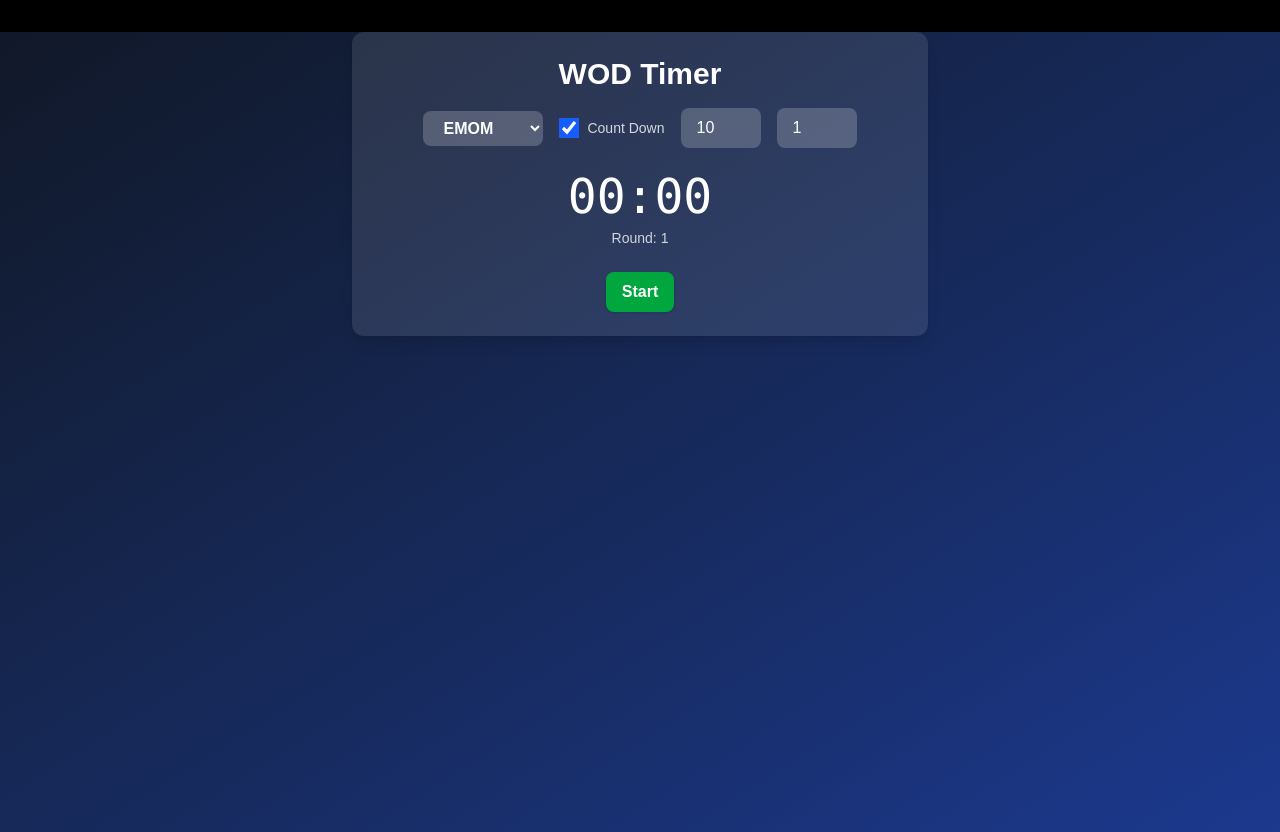
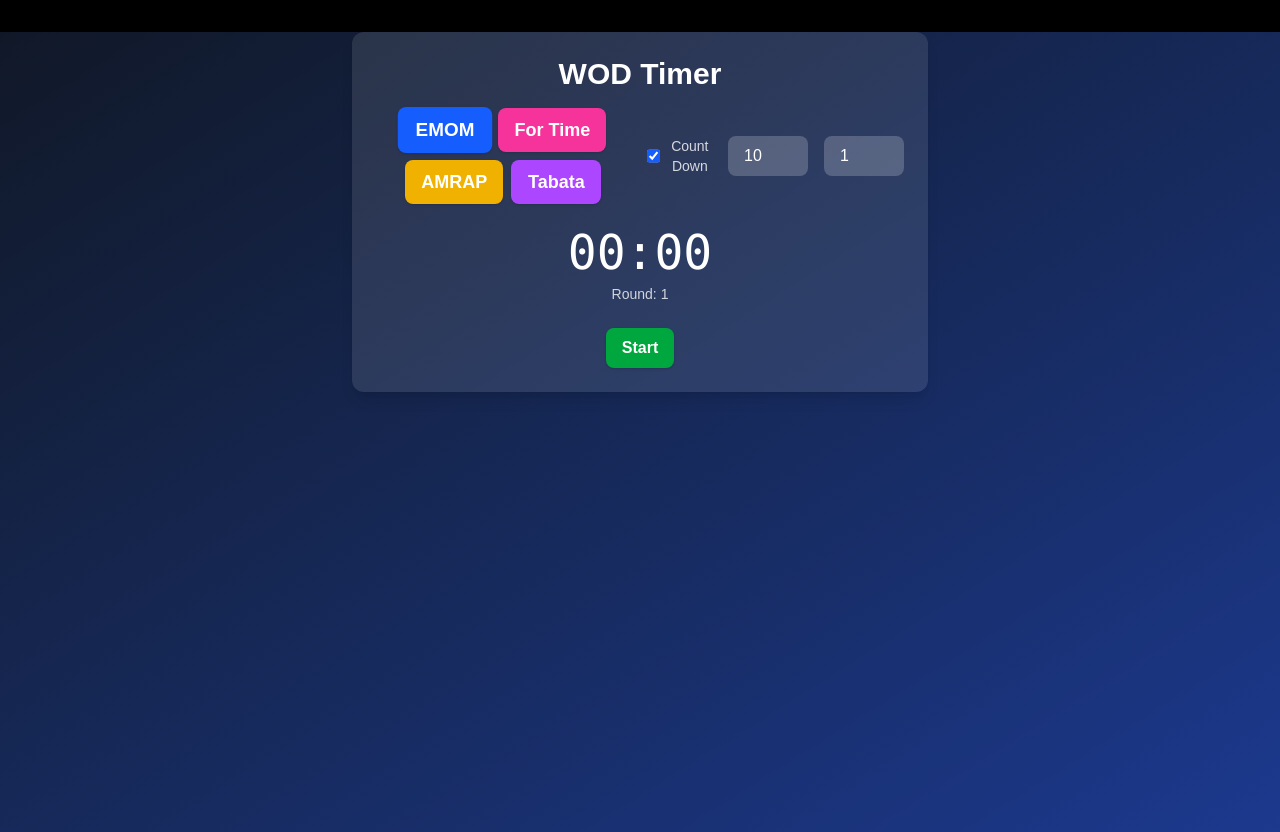
Before and after one commit to avielj/wodshuffle, a Next.js app: page /timer in a window 1280 px wide. Built offline with nearby package versions, Linux system fonts and the light colour scheme.

Commit message:
UI: WOD Timer uses colorful buttons for timer type selection; bugfix: always pass { wod } to onGenerate/onFavorite

```diff
--- a/src/app/layout.js
+++ b/src/app/layout.js
@@ -47,6 +47,7 @@ export default function RootLayout({ children }) {
         <meta property="twitter:description" content="Craft custom CrossFit workouts with ease! Select your target muscle groups and intensity level, and WOD Shuffler generates a personalized workout with warmup, strength, and metcon sections, including benchmark workout suggestions." />
         <meta property="twitter:image" content="/logo.png" />
         <link rel="manifest" href="/manifest.json" />
+        <script async src="https://pagead2.googlesyndication.com/pagead/js/adsbygoogle.js?client=ca-pub-2127645768957841" crossOrigin="anonymous"></script>
       </Head>
       <body className={`${geistSans.variable} ${geistMono.variable} antialiased`}>
         {/* <nav className="w-full flex justify-center py-4 bg-black/30 mb-4">
--- a/src/components/WODTimer.jsx
+++ b/src/components/WODTimer.jsx
@@ -229,13 +229,26 @@ export default function WODTimer() {
     <div className="max-w-xl mx-auto bg-white/10 rounded-xl p-4 sm:p-6 shadow-lg mt-4 sm:mt-8 text-center">
       <h2 className="text-3xl font-bold mb-4">WOD Timer</h2>
       <div className="flex flex-col sm:flex-row gap-4 mb-6 justify-center items-center">
-        <select
-          className="rounded px-3 py-2 bg-white/20 text-white font-semibold"
-          value={timerType}
-          onChange={e => { setTimerType(e.target.value); reset(); }}
-        >
-          {TIMER_TYPES.map(t => <option key={t.value} value={t.value}>{t.label}</option>)}
-        </select>
+        <div className="flex gap-2 flex-wrap justify-center">
+          {TIMER_TYPES.map(t => (
+            <button
+              key={t.value}
+              type="button"
+              className={`px-4 py-2 rounded font-bold shadow transition-colors duration-150 text-white text-lg
+                ${timerType === t.value ? 'bg-blue-600 scale-105' :
+                  t.value === 'emom' ? 'bg-green-500 hover:bg-green-600' :
+                  t.value === 'for_time' ? 'bg-pink-500 hover:bg-pink-600' :
+                  t.value === 'amrap' ? 'bg-yellow-500 hover:bg-yellow-600 text-black' :
+                  t.value === 'tabata' ? 'bg-purple-500 hover:bg-purple-600' :
+                  'bg-gray-400 hover:bg-gray-500'}
+              `}
+              onClick={() => { setTimerType(t.value); reset(); }}
+              style={{ minWidth: 90 }}
+            >
+              {t.label}
+            </button>
+          ))}
+        </div>
         <label className="flex items-center gap-2 text-sm text-white/80">
           <input
             type="checkbox"
--- a/src/components/WorkoutGenerator.jsx
+++ b/src/components/WorkoutGenerator.jsx
@@ -67,7 +67,7 @@ export default function WorkoutGenerator({ muscleGroups, intensity, equipment =
         if (isMounted) {
           setWorkout(wod);
           setLoading(false);
-          if (onGenerate) onGenerate(wod);
+          if (onGenerate) onGenerate({ wod });
         }
       })
       .catch((err) => {
@@ -164,7 +164,7 @@ export default function WorkoutGenerator({ muscleGroups, intensity, equipment =
           </button>
           {onFavorite && (
             <button
-              onClick={() => onFavorite(workout)}
+              onClick={() => onFavorite({ wod })}
               className="bg-pink-600 hover:bg-pink-700 text-white px-3 py-1 rounded text-sm font-semibold shadow flex items-center justify-center min-w-[44px] min-h-[44px]"
               title="Add to Favorites"
             >
```
